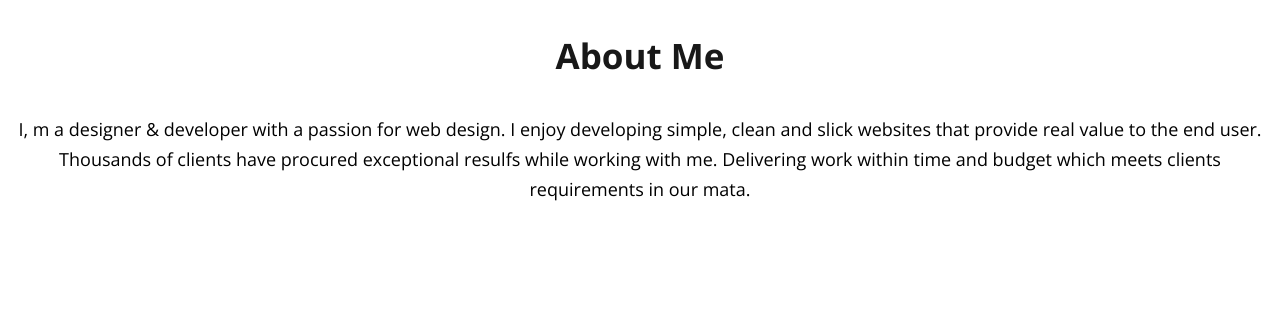
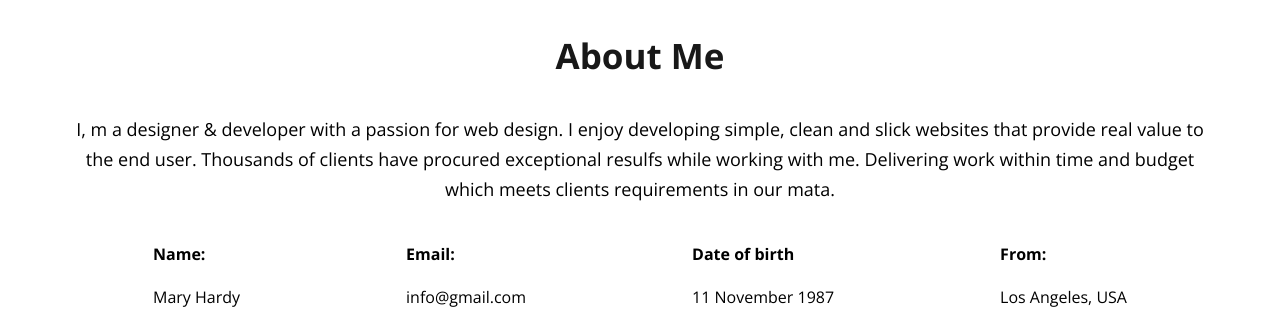
Before and after one commit to zulkarnayeen669/developers-portfolio, a plain HTML site: page index.html in a window 1280 px wide. Shown: the part 849-1181 px from the top of the page. Before the commit the page ends 1071 px from the top, so only its background shows below. Drawn offline with nearby package versions, Linux system fonts and the light colour scheme.

Commit message:
info added

```diff
--- a/Styles/portfolio.css
+++ b/Styles/portfolio.css
@@ -81,9 +81,12 @@ font-weight: 700;
 margin-top: 5px;}
 .banner-content{max-width: 500px;}
 /* main section styles */
+main{max-width: 1140px;margin : 0px auto;
+}
 /* about section style
  */
  .about{padding: 130px;
     border-radius: 10px;
     background: #FFF8F3;
-margin: 130px;}
+margin: 130px 0px ;}
+.about-info-container{display: flex;justify-content: space-around;}
--- a/index.html
+++ b/index.html
@@ -39,6 +39,31 @@
               About Me
             </h3>
             <p class="section-description">I, m a designer & developer with a passion for web design. I enjoy developing simple, clean and slick websites that provide real value to the end user. Thousands of clients have procured exceptional resulfs while working with me. Delivering work within time and budget which meets clients requirements in our mata.</p>
+            <div class="about-info-container">
+            <!-- .about-info*4>h4.info-title+p.info-description -->
+            <div class="about-info"><h4 class="info-title">
+               Name:</h4>
+                <p class="info-description">Mary Hardy</p>
+            </div>
+            <div class="about-info">
+                <h4 class="info-title">Email:</h4>
+                <p class="info-description">info@gmail.com</p>
+            </div>
+            <div class="about-info">
+                <h4 class="info-title">Date of birth</h4>
+                <p class="info-description">11 November 1987</p>
+            </div>
+            <div class="about-info">
+                <h4 class="info-title">From:</h4>
+                <p class="info-description">Los Angeles, USA</p>
+            </div>
+            </div>
+
+
+
+
+
+            </div>
         </section>
 
     </main>
```
